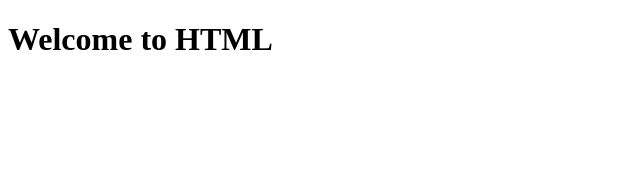
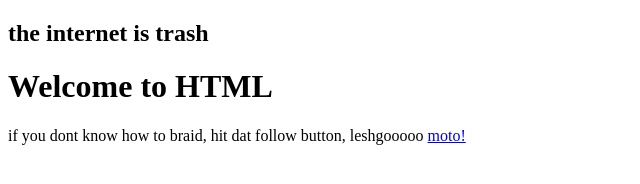
Before and after one commit to CDS-APCSP/html-first-solo-assignment-aidan-ry, a plain HTML site: page index.html in a window 1280 px wide. Shown: the whole page, without its empty margins (0-640 px from the left). Drawn offline with Linux system fonts and the light colour scheme.

Commit message:
qwertyuiop

```diff
--- a/index.html
+++ b/index.html
@@ -7,10 +7,10 @@
   <meta name="viewport" content="width=device-width, initial-scale=1.0">
   <title>Document</title>
 </head>
-
+<h2> the internet is trash
 <body>
   <h1>Welcome to HTML</h1>
-
+<p> if you dont know how to braid, hit dat follow button, leshgooooo
 </body>
-
+<a href="https://www.coolmathgames.com/0-moto-x3m">moto!</a>
 </html>
```
